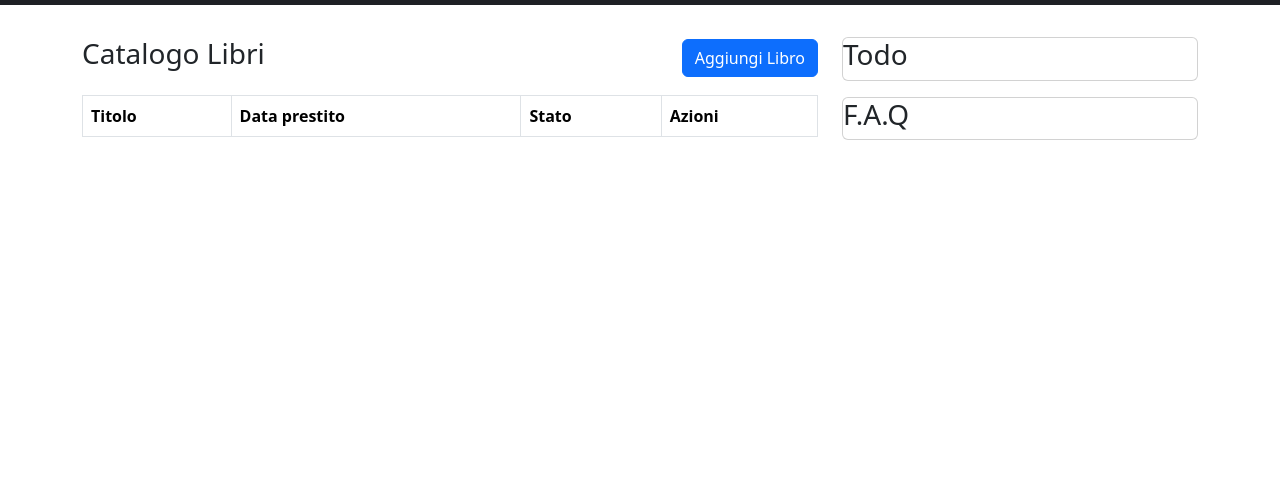
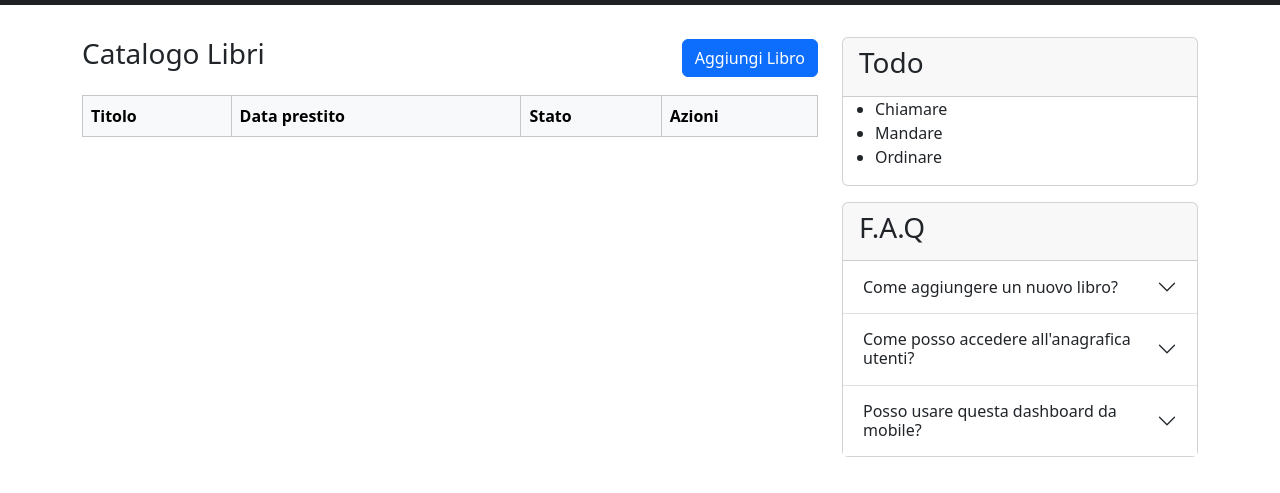
Before and after one commit to NotAlex575/html-css-bootstrap-dashboard, a plain HTML site: page index.html in a window 1280 px wide. Shown: the part 71-564 px from the top of the page. Drawn offline with nearby package versions, Linux system fonts and the light colour scheme.

Commit message:
Aggiunti inizi contenuti delle varie categorie, finito F.A.Q con il suo contenuto

```diff
--- a/index.html
+++ b/index.html
@@ -54,7 +54,7 @@
                         </div>
                         <!--table-->
                         <table class="table table-bordered">
-                            <thead>
+                            <thead class="table-light">
                                 <tr>
                                     <th>Titolo</th>
                                     <th>Data prestito</th>
@@ -66,11 +66,54 @@
                     </div>
                     <!--TODO E F.A.Q-->
                     <div class="col-12 col-lg-4 my-4">
+                        <!--TODO-->
                         <div class="card mb-3">
-                            <h3>Todo</h3>
+                            <div class="card-header">
+                                <h3>Todo</h3>
+                            </div>
+                            <ul>
+                                <li>Chiamare</li>
+                                <li>Mandare</li>
+                                <li>Ordinare</li>
+                            </ul>
                         </div>
+                        <!--F.A.Q-->
                         <div class="card mb-3">
-                            <h3>F.A.Q</h3>
+                            <div class="card-header">
+                                <h3>F.A.Q</h3>
+                            </div>
+                            <div class="accordion accordion-flush" id="accordionFlushExample">
+                                <div class="accordion-item">
+                                    <h2 class="accordion-header">
+                                    <button class="accordion-button collapsed" type="button" data-bs-toggle="collapse" data-bs-target="#flush-collapseOne" aria-expanded="false" aria-controls="flush-collapseOne">
+                                        Come aggiungere un nuovo libro?
+                                    </button>
+                                    </h2>
+                                    <div id="flush-collapseOne" class="accordion-collapse collapse" data-bs-parent="#accordionFlushExample">
+                                    <div class="accordion-body">CONTENUTO</div>
+                                    </div>
+                                </div>
+                                <div class="accordion-item">
+                                    <h2 class="accordion-header">
+                                    <button class="accordion-button collapsed" type="button" data-bs-toggle="collapse" data-bs-target="#flush-collapseTwo" aria-expanded="false" aria-controls="flush-collapseTwo">
+                                        Come posso accedere all'anagrafica utenti?
+                                    </button>
+                                    </h2>
+                                    <div id="flush-collapseTwo" class="accordion-collapse collapse" data-bs-parent="#accordionFlushExample">
+                                    <div class="accordion-body">CONTENUTO</div>
+                                    </div>
+                                </div>
+                                <div class="accordion-item">
+                                    <h2 class="accordion-header">
+                                    <button class="accordion-button collapsed" type="button" data-bs-toggle="collapse" data-bs-target="#flush-collapseThree" aria-expanded="false" aria-controls="flush-collapseThree">
+                                        Posso usare questa dashboard da mobile?
+                                    </button>
+                                    </h2>
+                                    <div id="flush-collapseThree" class="accordion-collapse collapse" data-bs-parent="#accordionFlushExample">
+                                    <div class="accordion-body">CONTENUTO</div>
+                                    </div>
+                                </div>
+                            </div>
                         </div>
                     </div>
                 </div>
```
